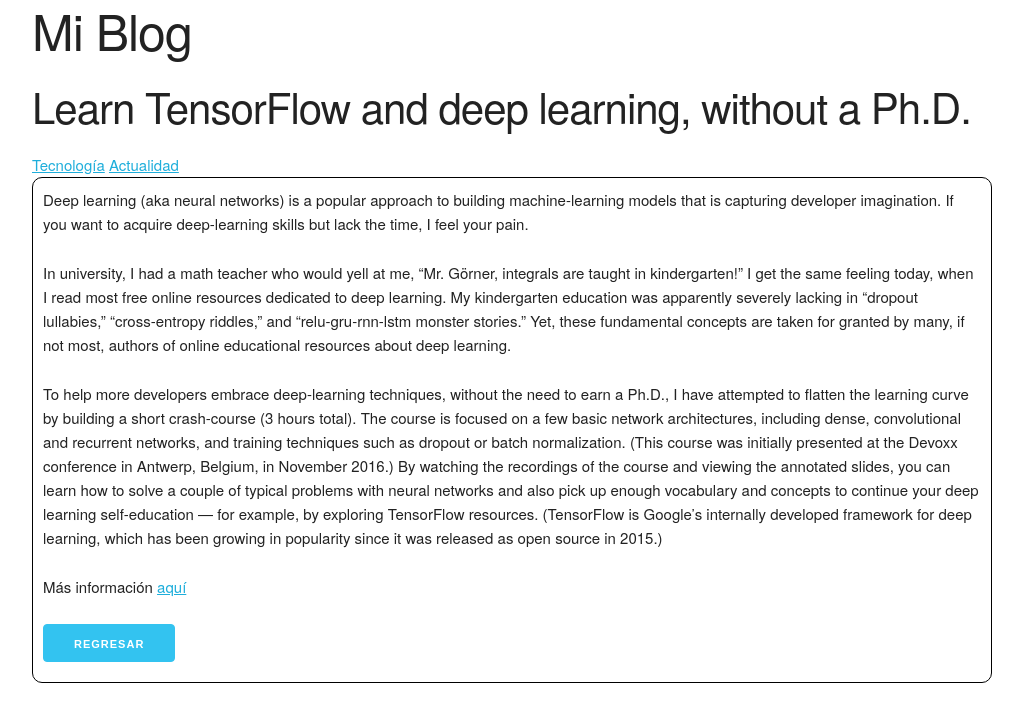
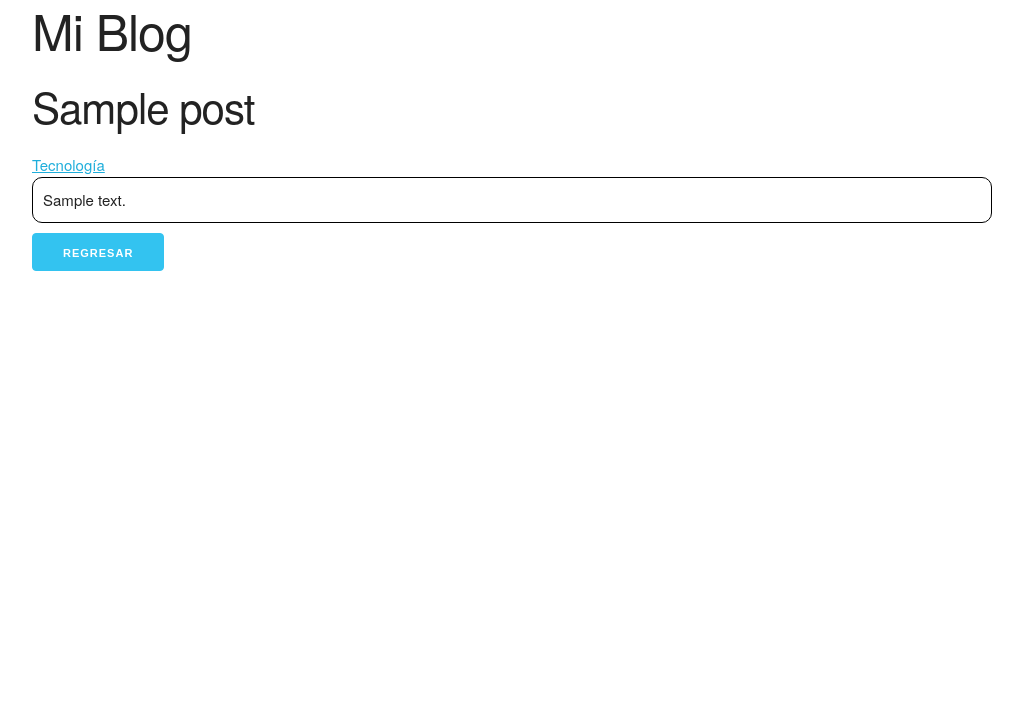
Before and after one commit to dirtyhabits97/blog-django, a Django app: template miblog/posts/templates/detalle.html in a window 1280 px wide. Shown: the top 722 px of the page, without its empty margins (128-1151 px from the left). Run offline with Django 3.2, Linux system fonts and the light colour scheme; the template is opened without the code that fills it: values that come from a table or form of the project are taken from there, others are empty; tables that the repository leaves empty hold one stand-in row (values such as "Sample post"); parts of the project's set-up code (start-up, migrations or seed data) failed here and were passed over.

Commit message:
Proyecto terminado

```diff
--- a/miblog/miblog/urls.py
+++ b/miblog/miblog/urls.py
@@ -13,9 +13,10 @@
     1. Import the include() function: from django.conf.urls import url, include
     2. Add a URL to urlpatterns:  url(r'^blog/', include('blog.urls'))
 """
-from django.conf.urls import url
+from django.conf.urls import url, include
 from django.contrib import admin
 
 urlpatterns = [
     url(r'^admin/', admin.site.urls),
+    url(r'^posts/', include('posts.urls'))
 ]
--- a/miblog/posts/templates/detalle.html
+++ b/miblog/posts/templates/detalle.html
@@ -17,46 +17,16 @@
 </head>
 <body class="container">
   <h1>Mi Blog</h1>
-  <h2>Learn TensorFlow and deep learning, without a Ph.D.</h2>
-  <a href="#">Tecnología</a>
-  <a href="#">Actualidad</a>
+  <h2>{{ post.titulo }}</h2>
+  <a href="#">{{ post.get_categoria_display }}</a>
   <div class="post">
-    <p>
-      Deep learning (aka neural networks) is a popular approach to building
-      machine-learning models that is capturing developer imagination.
-      If you want to acquire deep-learning skills but lack the time, I feel your pain.
-    </p>
-    <p>
-      In university, I had a math teacher who would yell at me, “Mr. Görner,
-      integrals are taught in kindergarten!” I get the same feeling today,
-      when I read most free online resources dedicated to deep learning.
-      My kindergarten education was apparently severely lacking in
-      “dropout lullabies,” “cross-entropy riddles,” and “relu-gru-rnn-lstm
-      monster stories.” Yet, these fundamental concepts are taken for granted
-      by many, if not most, authors of online educational resources about
-      deep learning.
-    </p>
-    <p>
-      To help more developers embrace deep-learning techniques, without the
-      need to earn a Ph.D., I have attempted to flatten the learning curve
-      by building a short crash-course (3 hours total). The course is focused
-      on a few basic network architectures, including dense, convolutional
-      and recurrent networks, and training techniques such as dropout or batch
-      normalization. (This course was initially presented at the Devoxx
-      conference in Antwerp, Belgium, in November 2016.)
-      By watching the recordings of the course and viewing the annotated slides,
-      you can learn how to solve a couple of typical problems with neural
-      networks and also pick up enough vocabulary and concepts to continue
-      your deep learning self-education — for example, by exploring TensorFlow
-      resources. (TensorFlow is Google’s internally developed framework for
-      deep learning, which has been growing in popularity since it was released
-      as open source in 2015.)
-    </p>
-    <p>
-      Más información <a href="https://cloud.google.com/blog/big-data/2017/01/learn-tensorflow-and-deep-learning-without-a-phd">aquí</a>
-    </p>
-    <button class="button-primary">Regresar</button>
+    {{ post.contenido }}
+    {# post.contenido | safe #}
   </div>
+  <button href="/posts/" class="button-primary"
+    onclick="self.location.href='/posts/'">
+    Regresar
+  </button>
 
 </body>
 </html>
--- /dev/null
+++ b/miblog/posts/urls.py
@@ -0,0 +1,9 @@
+from django.conf.urls import url
+from . import views
+
+urlpatterns = [
+    # x: /posts/
+    url(r'^$', views.main, name='main'),
+    # x: /posts/detalle/1
+    url(r'^detalle/(?P<post_id>[0-9]+)$', views.detalle, name='detalle'),
+]
```
Also changed, not shown: miblog/posts/templates/main.html (+6 -14 lines), miblog/posts/views.py (+20 -0 lines).
